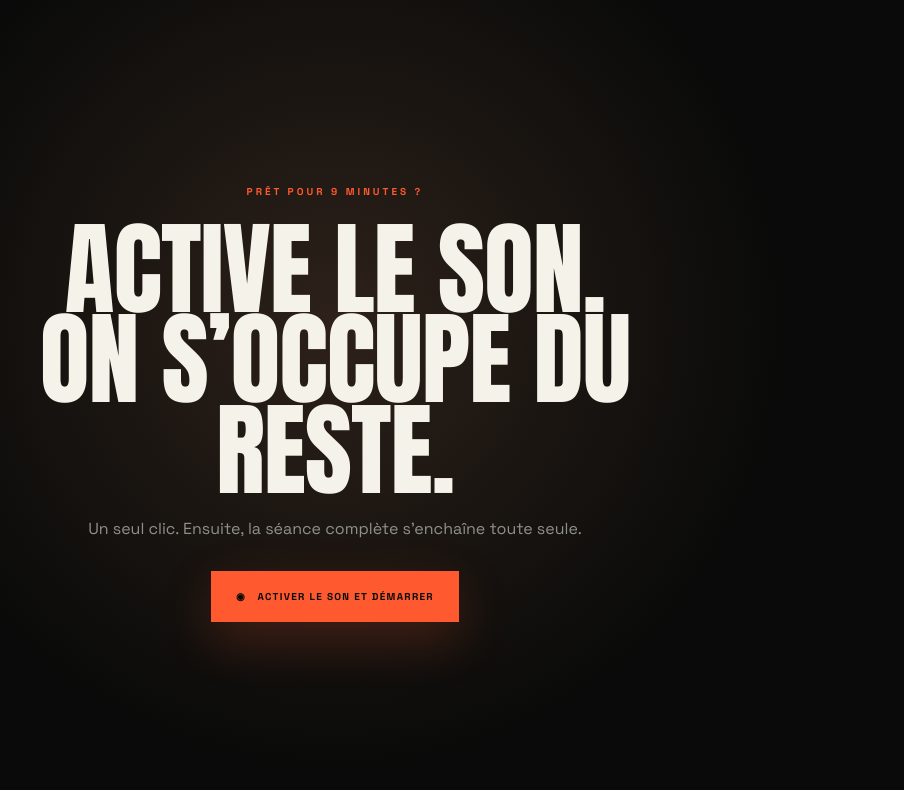
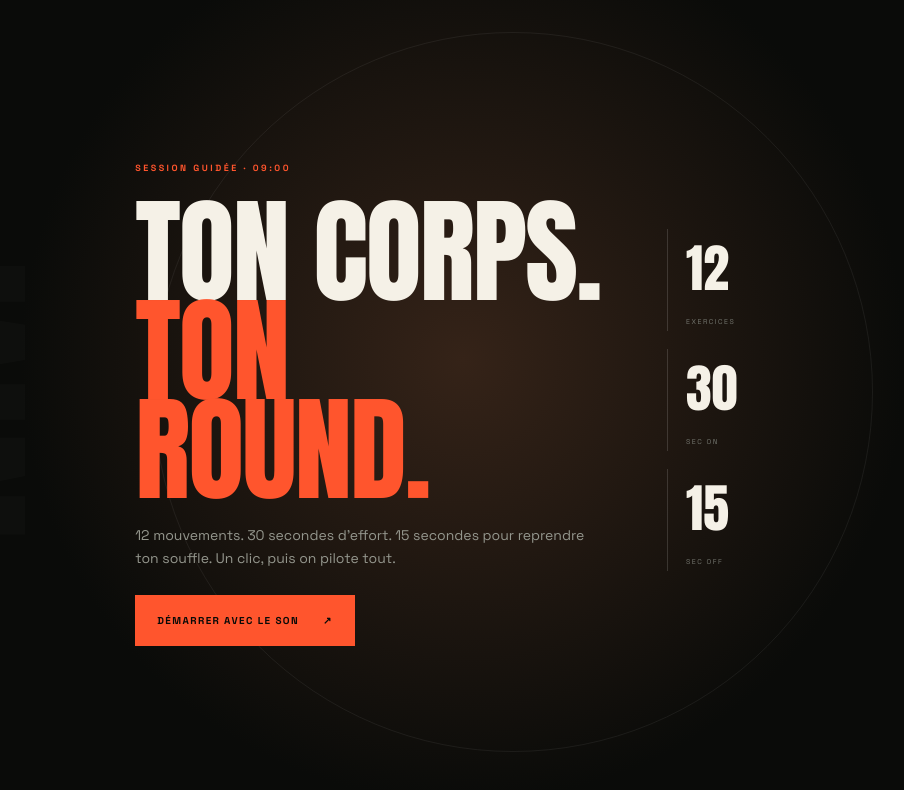
Before and after one commit to Wohlstandy/neufmin-hiit, a Next.js app: page / in a window 1280 px wide. Shown: the top 790 px of the page, without its empty margins (305-1209 px from the left). Built offline with nearby package versions, Linux system fonts and the light colour scheme.

Commit message:
Rebuild NEUFMIN as dynamic workout app

```diff
--- a/app/layout.tsx
+++ b/app/layout.tsx
@@ -3,5 +3,10 @@ import {Anton,Space_Grotesk} from 'next/font/google';
 import './globals.css';
 const display=Anton({weight:'400',subsets:['latin'],variable:'--display'});
 const body=Space_Grotesk({subsets:['latin'],variable:'--body'});
-export const metadata:Metadata={title:'NEUFMIN — HIIT débutant',description:'12 exercices guidés : 30 secondes de travail, 15 secondes de repos.'};
+export const metadata:Metadata={
+  title:'NEUFMIN — HIIT débutant',
+  description:'12 exercices guidés : 30 secondes de travail, 15 secondes de repos.',
+  openGraph:{title:'NEUFMIN',description:'30 SEC ON · 15 SEC OFF',images:['https://wohlstandy.github.io/neufmin-hiit/og.png']},
+  twitter:{card:'summary_large_image',title:'NEUFMIN',description:'30 SEC ON · 15 SEC OFF',images:['https://wohlstandy.github.io/neufmin-hiit/og.png']},
+};
 export default function Layout({children}:{children:React.ReactNode}){return <html lang="fr"><body className={`${display.variable} ${body.variable}`}>{children}</body></html>}
--- a/app/page.tsx
+++ b/app/page.tsx
@@ -1,51 +1,33 @@
 'use client';
-import { useCallback, useEffect, useRef, useState } from 'react';
+import {useCallback,useEffect,useRef,useState} from 'react';
 
-const moves = [
-  ['Jumping jacks','Ouvre et ferme bras et jambes en rythme.','0% 0%'],
-  ['Chaise contre un mur','Dos plaqué, cuisses parallèles au sol.','33.33% 0%'],
-  ['Pompes','Corps gainé, poitrine vers le sol.','66.66% 0%'],
-  ['Abdominaux','Décolle les épaules sans tirer la nuque.','100% 0%'],
-  ['Monter sur une chaise','Pousse dans le talon, alterne les jambes.','0% 50%'],
-  ['Squats','Hanches en arrière, genoux dans l’axe.','33.33% 50%'],
-  ['Dips sur une chaise','Coudes vers l’arrière, épaules basses.','66.66% 50%'],
-  ['Planche','Serre les abdos et garde le dos droit.','100% 50%'],
-  ['Courir sur place','Reste léger et monte les genoux.','0% 100%'],
-  ['Fentes','Descends verticalement, alterne les côtés.','33.33% 100%'],
-  ['Pompes en T','Tourne le buste et tends le bras.','66.66% 100%'],
-  ['Planche sur le côté','Hanches hautes, corps bien aligné.','100% 100%'],
+const moves=[
+ ['Jumping jacks','Ouvre et ferme bras et jambes en rythme.','0% 0%'],['Chaise au mur','Dos plaqué, cuisses parallèles au sol.','33.33% 0%'],['Pompes','Corps gainé, poitrine vers le sol.','66.66% 0%'],['Abdominaux','Décolle les épaules sans tirer la nuque.','100% 0%'],['Step-up chaise','Pousse dans le talon, alterne les jambes.','0% 50%'],['Squats','Hanches en arrière, genoux dans l’axe.','33.33% 50%'],['Dips sur chaise','Coudes vers l’arrière, épaules basses.','66.66% 50%'],['Planche','Serre les abdos et garde le dos droit.','100% 50%'],['Montées de genoux','Reste léger et monte les genoux.','0% 100%'],['Fentes','Descends verticalement, alterne les côtés.','33.33% 100%'],['Pompes en T','Tourne le buste et tends le bras.','66.66% 100%'],['Planche latérale','Hanches hautes, corps bien aligné.','100% 100%'],
 ] as const;
 type Phase='ready'|'work'|'rest'|'done';
 
 export default function Home(){
-  const [idx,setIdx]=useState(0),[phase,setPhase]=useState<Phase>('ready'),[sec,setSec]=useState(30),[running,setRunning]=useState(false);
-  const [soundReady,setSoundReady]=useState(false);
-  const end=useRef(0), lock=useRef(false), warned=useRef(false), audio=useRef<AudioContext|null>(null);
-  const beep=useCallback((frequency=720,duration=.11)=>{const c=audio.current;if(!c)return;const o=c.createOscillator(),g=c.createGain();o.frequency.value=frequency;o.type='sine';g.gain.setValueAtTime(.0001,c.currentTime);g.gain.exponentialRampToValueAtTime(.18,c.currentTime+.015);g.gain.exponentialRampToValueAtTime(.0001,c.currentTime+duration);o.connect(g).connect(c.destination);o.start();o.stop(c.currentTime+duration)},[]);
-  const say=useCallback((s:string,energy=true)=>{beep(energy?760:520);if('speechSynthesis'in window){speechSynthesis.cancel();const u=new SpeechSynthesisUtterance(s);const voices=speechSynthesis.getVoices();u.voice=voices.find(v=>v.lang==='fr-FR'&&/Denise|Henri|Google|Natural|Online/i.test(v.name))||voices.find(v=>v.lang.startsWith('fr'))||null;u.lang='fr-FR';u.rate=energy?1.08:.96;u.pitch=energy?1.06:1;u.volume=1;speechSynthesis.speak(u)}},[beep]);
-  const next=useCallback(()=>{if(lock.current)return;lock.current=true;
-    if(phase==='work'){setPhase('rest');setSec(15);end.current=Date.now()+15000;warned.current=false;say('Souffle. Quinze secondes de récupération.',false);}
-    else if(idx<11){const n=idx+1;setIdx(n);setPhase('work');setSec(30);end.current=Date.now()+30000;warned.current=false;say(`${moves[n][0]}. C'est parti !`);}
-    else{setPhase('done');setSec(0);setRunning(false);say('Entraînement terminé. Bravo !');}
-    setTimeout(()=>lock.current=false,300);
-  },[idx,phase,say]);
-  useEffect(()=>{if(!running||phase==='ready'||phase==='done')return;const t=setInterval(()=>{const n=Math.max(0,Math.ceil((end.current-Date.now())/1000));setSec(n);if(phase==='work'&&n===5&&!warned.current){warned.current=true;say('Encore cinq secondes, tiens bon !')}if(n===0)next()},200);return()=>clearInterval(t)},[running,phase,next,say]);
-  const toggle=()=>{if(phase==='ready'||phase==='done'){setIdx(0);setPhase('work');setSec(30);end.current=Date.now()+30000;setRunning(true);say(moves[0][0]);return}if(running){setSec(Math.max(0,Math.ceil((end.current-Date.now())/1000)));setRunning(false)}else{end.current=Date.now()+sec*1000;setRunning(true)}};
-  const activate=async()=>{audio.current=new AudioContext();await audio.current.resume();speechSynthesis?.resume();setSoundReady(true);setIdx(0);setPhase('work');setSec(30);end.current=Date.now()+30000;setRunning(true);say('Son activé. Jumping jacks. C’est parti !')};
-  const jump=(n:number)=>{setIdx(Math.max(0,Math.min(11,n)));setPhase('work');setSec(30);setRunning(false)};
-  const duration=phase==='rest'?15:30,pct=(sec/duration)*100;
-  const title=phase==='rest'?'Récupération':phase==='done'?'Terminé !':moves[idx][0];
-  return <main className={phase}>
-    {!soundReady&&<div className="soundGate"><div><span>PRÊT POUR 9 MINUTES ?</span><h2>ACTIVE LE SON.<br/>ON S’OCCUPE DU RESTE.</h2><p>Un seul clic. Ensuite, la séance complète s’enchaîne toute seule.</p><button onClick={activate}>◉ &nbsp; ACTIVER LE SON ET DÉMARRER</button></div></div>}
-    {soundReady&&<div className="musicPlayer"><iframe width="220" height="124" src="https://www.youtube.com/embed/3ArOBAt5Ml0?autoplay=1&start=16&loop=1&playlist=3ArOBAt5Ml0&controls=0&playsinline=1&rel=0" title="Dillon Francis, Skrillex — Bun Up the Dance" allow="autoplay; encrypted-media" referrerPolicy="strict-origin-when-cross-origin"/><span><i/> MUSIQUE EN COURS</span></div>}
-    <header><div className="logo"><i/>NEUF<span>MIN</span></div><div className="rule"><b>30</b> SEC ON <i/> <b>15</b> SEC OFF</div><div className="count">{String(idx+1).padStart(2,'0')} <span>/ 12</span></div></header>
-    <section className="screen">
-      <div className="copy"><div className="kicker"><i/>{phase==='rest'?'RESPIRE · LE PROCHAIN ARRIVE':phase==='done'?'CIRCUIT TERMINÉ':'HIIT DÉBUTANT · À FOND'}</div><h1>{title}</h1><p>{phase==='rest'?(idx<11?`Ensuite : ${moves[idx+1][0]}`:'Dernière récupération, tiens bon.'):(phase==='done'?'9 minutes. 12 exercices. Tu peux être fier de toi.':moves[idx][1])}</p><div className="steps">{moves.map((m,i)=><button key={m[0]} aria-label={`Aller à ${m[0]}`} onClick={()=>jump(i)} className={i===idx?'active':i<idx?'past':''}>{i+1}</button>)}</div></div>
-      <div className="visual carousel" aria-label={`Carrousel des exercices, exercice actuel : ${moves[idx][0]}`}>
-        {[idx-1,idx,idx+1].filter(n=>n>=0&&n<12).map(n=><div key={n} className={`slide ${n===idx?'current':'adjacent'}`} style={{backgroundPosition:moves[n][2]}}><span>{n===idx?'MAINTENANT':n<idx?'PRÉCÉDENT':'ENSUITE'}</span><strong>{moves[n][0]}</strong></div>)}
-      </div>
-      <div className="clock"><div className="status"><i/>{phase==='ready'?'DÉPART AUTO…':phase==='work'?'TRAVAIL':phase==='rest'?'REPOS':'BRAVO'}</div><div className="time">{String(sec).padStart(2,'0')}</div><div className="unit">SECONDES</div><div className="bar"><i style={{width:`${pct}%`}}/></div><button className="start" onClick={toggle}>{running?'Ⅱ  PAUSE':phase==='ready'||phase==='done'?'▶  DÉMARRER':'▶  REPRENDRE'}</button><div className="nav"><button disabled={idx===0} onClick={()=>jump(idx-1)}>←</button><button onClick={()=>jump(idx+1)} disabled={idx===11}>→</button></div></div>
-    </section>
-    <footer><b>9:00</b> DURÉE RÉELLE <span/> Prépare une chaise stable et un mur <em>Écoute ton corps — arrête-toi en cas de douleur.</em></footer>
-  </main>
+ const[idx,setIdx]=useState(0),[phase,setPhase]=useState<Phase>('ready'),[sec,setSec]=useState(30),[running,setRunning]=useState(false),[soundReady,setSoundReady]=useState(false),[music,setMusic]=useState(true);
+ const end=useRef(0),lock=useRef(false),warned=useRef(false),audio=useRef<AudioContext|null>(null);
+ const beep=useCallback((f=720,d=.1)=>{const c=audio.current;if(!c)return;const o=c.createOscillator(),g=c.createGain();o.frequency.value=f;o.type='sine';g.gain.setValueAtTime(.0001,c.currentTime);g.gain.exponentialRampToValueAtTime(.16,c.currentTime+.01);g.gain.exponentialRampToValueAtTime(.0001,c.currentTime+d);o.connect(g).connect(c.destination);o.start();o.stop(c.currentTime+d)},[]);
+ const say=useCallback((text:string,energy=true)=>{beep(energy?780:520);if('speechSynthesis'in window){speechSynthesis.cancel();const u=new SpeechSynthesisUtterance(text),vs=speechSynthesis.getVoices();u.voice=vs.find(v=>v.lang==='fr-FR'&&/Denise|Henri|Google|Natural|Online/i.test(v.name))||vs.find(v=>v.lang.startsWith('fr'))||null;u.lang='fr-FR';u.rate=energy?1.08:.96;u.pitch=energy?1.05:1;speechSynthesis.speak(u)}},[beep]);
+ const advance=useCallback(()=>{if(lock.current)return;lock.current=true;if(phase==='work'){setPhase('rest');setSec(15);end.current=Date.now()+15000;warned.current=false;say('Récupération. Quinze secondes.',false)}else if(idx<11){const n=idx+1;setIdx(n);setPhase('work');setSec(30);end.current=Date.now()+30000;warned.current=false;say(`${moves[n][0]}. C’est parti !`)}else{setPhase('done');setSec(0);setRunning(false);say('Session terminée. Solide !')}setTimeout(()=>lock.current=false,300)},[idx,phase,say]);
+ useEffect(()=>{if(!running||phase==='ready'||phase==='done')return;const t=setInterval(()=>{const n=Math.max(0,Math.ceil((end.current-Date.now())/1000));setSec(n);if(phase==='work'&&n===5&&!warned.current){warned.current=true;say('Cinq secondes. Ne lâche rien !')}if(n===0)advance()},200);return()=>clearInterval(t)},[running,phase,advance,say]);
+ const start=async()=>{audio.current=new AudioContext();await audio.current.resume();speechSynthesis?.resume();setSoundReady(true);setIdx(0);setPhase('work');setSec(30);end.current=Date.now()+30000;setRunning(true);say('NEUFMIN démarre. Jumping jacks !')};
+ const toggle=()=>{if(phase==='done'){start();return}if(running){setSec(Math.max(0,Math.ceil((end.current-Date.now())/1000)));setRunning(false)}else{end.current=Date.now()+sec*1000;setRunning(true)}};
+ const jump=(n:number)=>{if(n<0||n>11)return;setIdx(n);setPhase('work');setSec(30);warned.current=false;if(running)end.current=Date.now()+30000;say(moves[n][0])};
+ const phaseTotal=phase==='rest'?15:30,arc=Math.max(0,Math.min(100,(sec/phaseTotal)*100));
+ const elapsed=phase==='done'?540:idx*45+(phase==='rest'?30+(15-sec):phase==='work'?30-sec:0),overall=Math.min(100,elapsed/540*100);
+ const nextIdx=Math.min(11,idx+1);
+ return <main className={`app ${phase}`}>
+  {!soundReady&&<section className="launch"><div className="launchMark">NM</div><div className="launchCopy"><span>SESSION GUIDÉE · 09:00</span><h1>TON CORPS.<br/><em>TON ROUND.</em></h1><p>12 mouvements. 30 secondes d’effort. 15 secondes pour reprendre ton souffle. Un clic, puis on pilote tout.</p><button onClick={start}>DÉMARRER AVEC LE SON <b>↗</b></button></div><div className="launchStats"><div><b>12</b><span>EXERCICES</span></div><div><b>30</b><span>SEC ON</span></div><div><b>15</b><span>SEC OFF</span></div></div></section>}
+  <header className="topbar"><div className="wordmark"><i/>NEUF<span>MIN</span></div><div className="total"><span>PROGRESSION</span><div><i style={{width:`${overall}%`}}/></div><b>{Math.round(overall)}%</b></div><div className="topActions"><button onClick={()=>setMusic(v=>!v)}>{music?'♫ ON':'♫ OFF'}</button><span>{String(idx+1).padStart(2,'0')} / 12</span></div></header>
+  <section className="dashboard">
+   <aside className="brief"><div className="live"><i/>{phase==='rest'?'RÉCUPÉRATION':phase==='done'?'TERMINÉ':'EN COURS'}</div><span className="number">{String(idx+1).padStart(2,'0')}</span><h2>{phase==='rest'?'RESPIRE':phase==='done'?'SOLIDE !':moves[idx][0]}</h2><p>{phase==='rest'?`Prochain mouvement : ${moves[nextIdx][0]}`:phase==='done'?'Tu viens de terminer les 12 mouvements.':moves[idx][1]}</p><div className="next"><small>ENSUITE</small><b>{idx<11?moves[nextIdx][0]:'FIN DU ROUND'}</b><span>{idx<11?'30 SEC':'BRAVO'}</span></div><div className="protocol"><span><b>30</b> TRAVAIL</span><i/><span><b>15</b> REPOS</span></div></aside>
+   <div className="motion"><div className="figure" key={idx} style={{backgroundPosition:moves[idx][2]}}/><button className="prev" onClick={()=>jump(idx-1)} disabled={idx===0}>←</button><button className="nextBtn" onClick={()=>jump(idx+1)} disabled={idx===11}>→</button><div className="motionLabel"><span>DÉMONSTRATION</span><b>{moves[idx][0]}</b></div></div>
+   <aside className="timer"><div className="phaseLabel"><i/>{phase==='rest'?'REPOS':phase==='done'?'FINISH':'EFFORT'}</div><div className="dial" style={{background:`conic-gradient(${phase==='rest'?'var(--lime)':'var(--orange)'} ${arc*3.6}deg,#292b26 0)`}}><div><b>{String(sec).padStart(2,'0')}</b><span>SECONDES</span></div></div><button className="pause" onClick={toggle}>{running?'Ⅱ  PAUSE':'▶  REPRENDRE'}</button><small>TOUT S’ENCHAÎNE AUTOMATIQUEMENT</small></aside>
+  </section>
+  <section className="rail">{moves.map((m,i)=><button key={m[0]} className={i===idx?'active':i<idx?'past':''} onClick={()=>jump(i)}><span>{String(i+1).padStart(2,'0')}</span><div className="thumb" style={{backgroundPosition:m[2]}}/><b>{m[0]}</b></button>)}</section>
+  {soundReady&&music&&<div className="music"><iframe src="https://www.youtube.com/embed/3ArOBAt5Ml0?autoplay=1&start=16&loop=1&playlist=3ArOBAt5Ml0&controls=0&playsinline=1&rel=0" title="Musique d’entraînement" allow="autoplay; encrypted-media"/><span><i/> LIVE MUSIC</span></div>}
+ </main>
 }
```
Also changed, not shown: app/globals.css, 1 other file (tests, documents, lock files or other folders).
